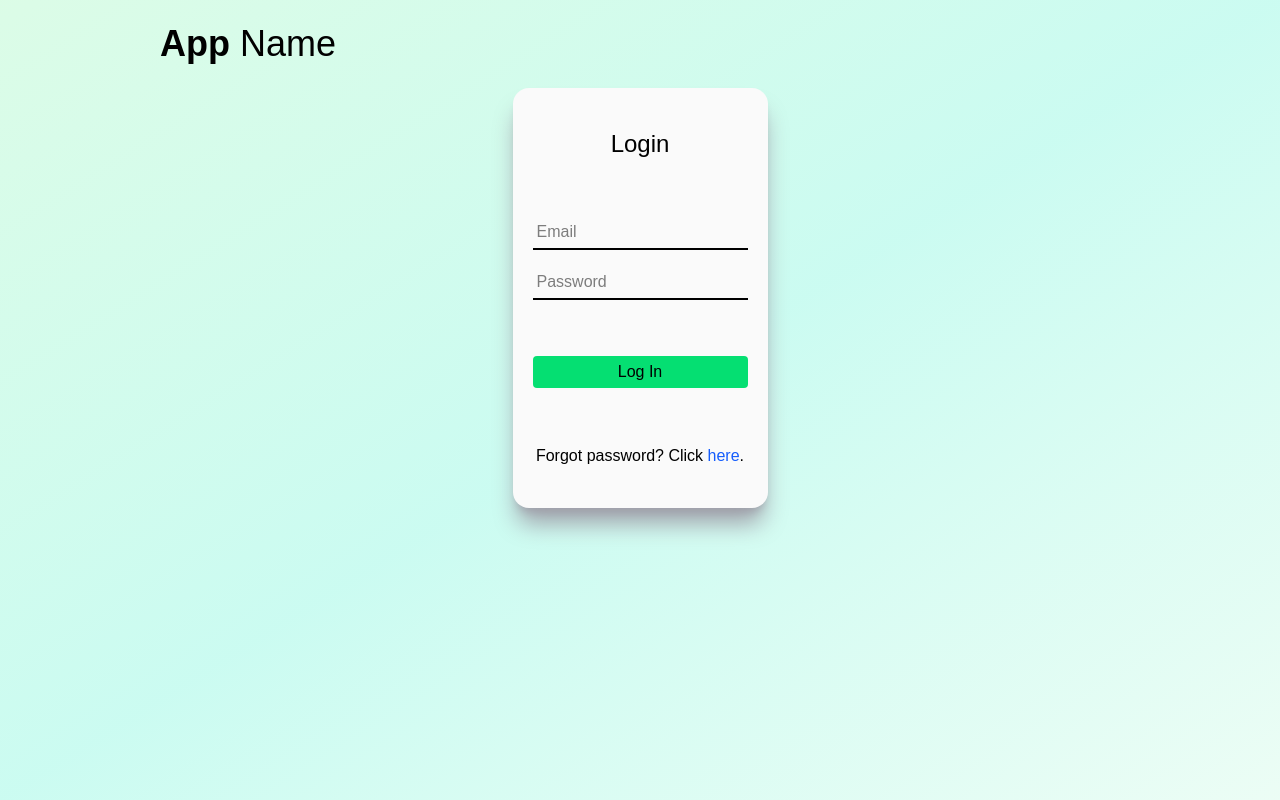
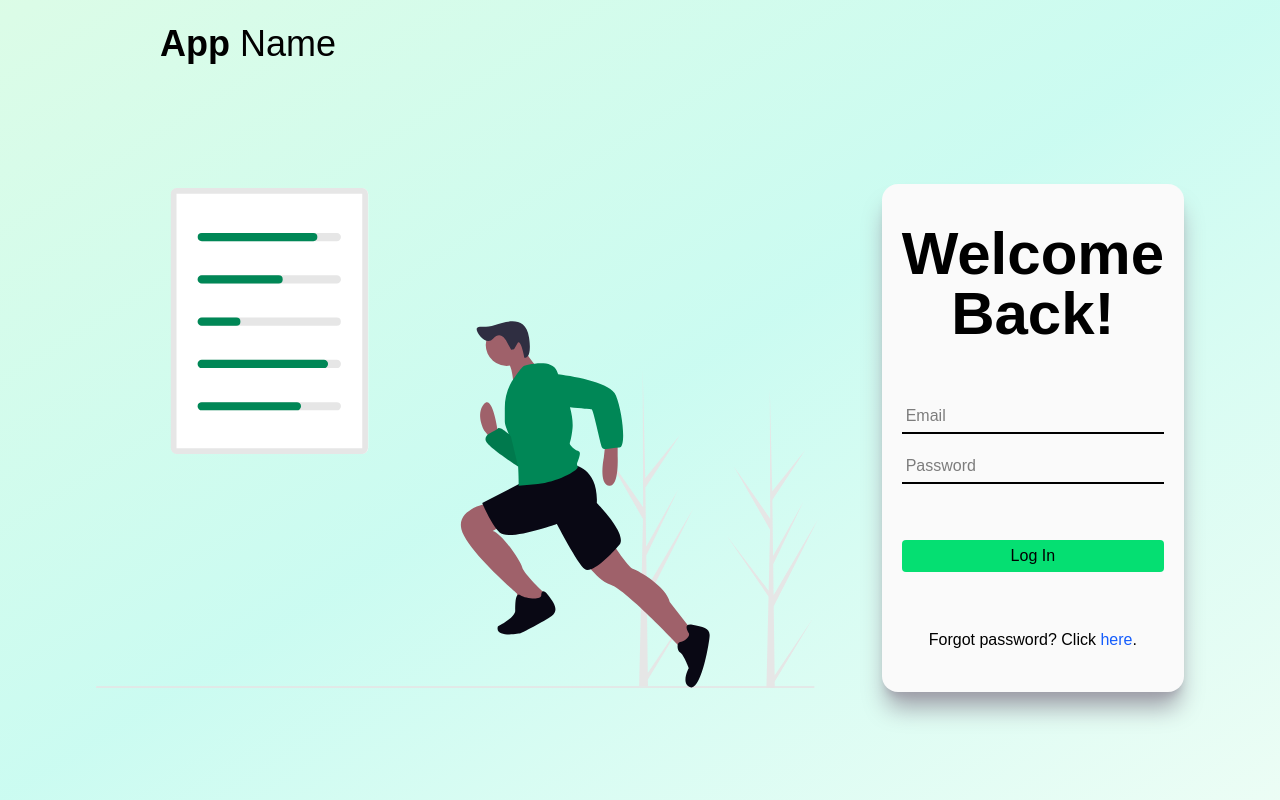
Before and after one commit to Steeeeephen/workout-mood-tracker, a React (Vite) app in the folder client/: page /login in a window 1280 px wide. Built offline with nearby package versions, Linux system fonts and the light colour scheme.

Commit message:
Style Login page and add image from undraw.

```diff
--- a/client/src/pages/Login.jsx
+++ b/client/src/pages/Login.jsx
@@ -32,9 +32,16 @@ const Login = () => {
   };
 
   return (
-    <form onSubmit={handleSubmit} action="" className="login-forms">
-      <h3 className="text-2xl mb-10 text-center">Login</h3>
+    <>
+      <div className="mt-24 mx-auto px-8 flex items-center gap-16 max-w-6xl">
+        <div className="">
+          <img src="/undraw_fitness-stats_bd09.svg" alt="" />
+        </div>
 
+        <form onSubmit={handleSubmit} action="" className="login-forms flex-1">
+          <h1 className="text-6xl font-extrabold mb-10 text-center">
+            Welcome Back!
+          </h1>
           <label htmlFor="email" className="sr-only">
             Email
           </label>
@@ -78,6 +85,8 @@ const Login = () => {
             .
           </span>
         </form>
+      </div>
+    </>
   );
 };
 export default Login;
```
Also changed, not shown: client/public/undraw_fitness-stats_bd09.svg (added). Lines whose indentation alone changed are shown as unchanged.
